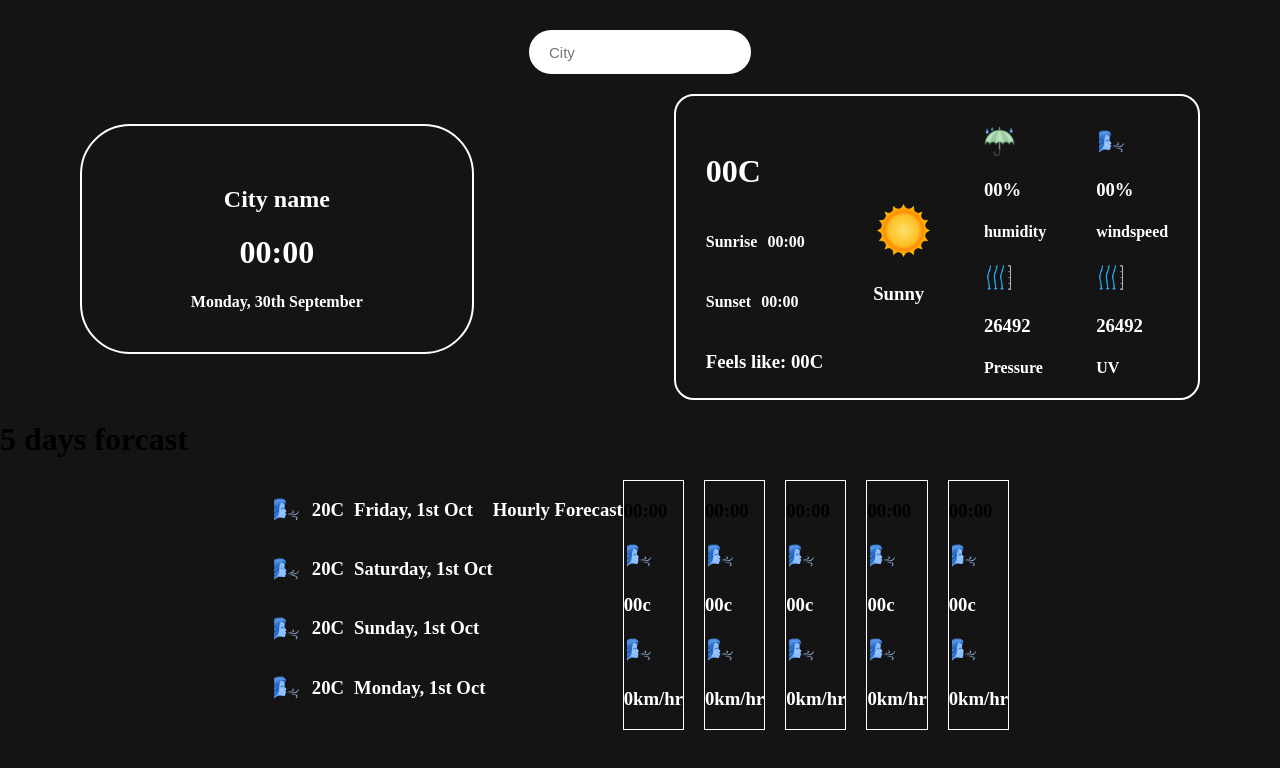
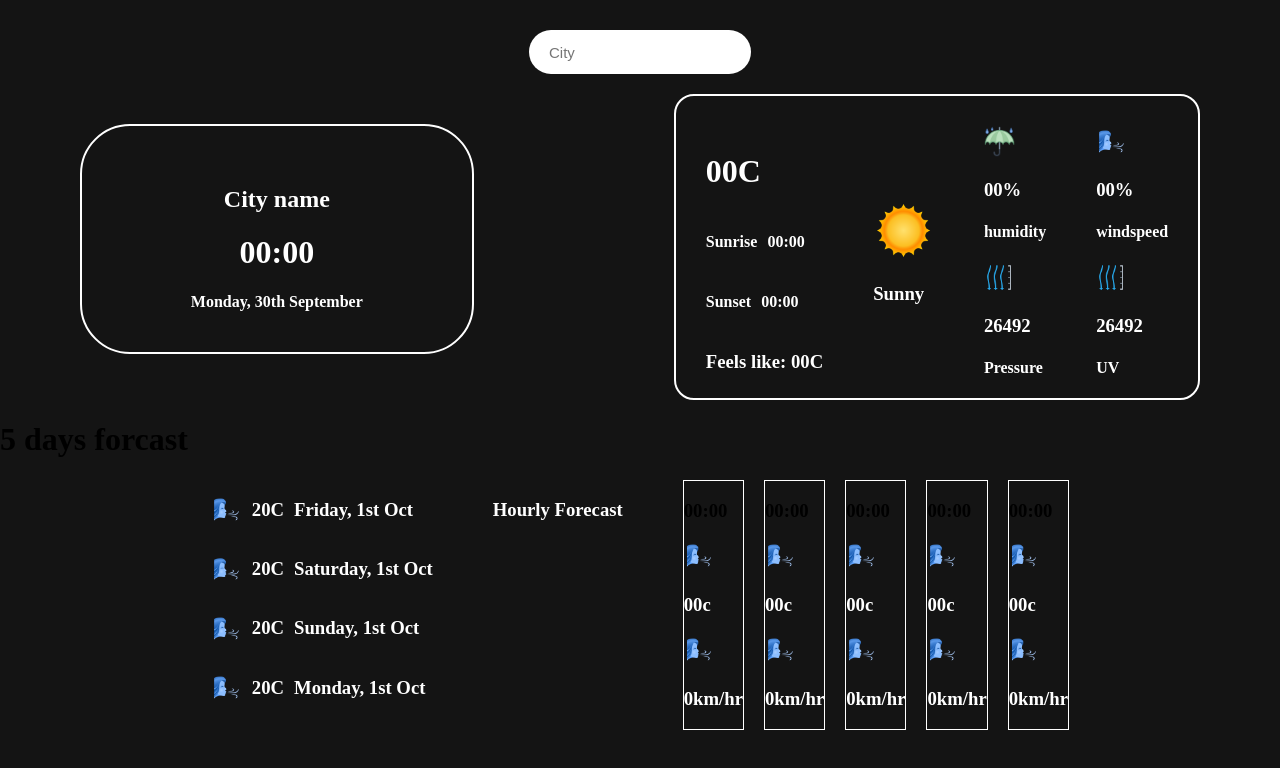
Before and after one commit to DeVTeJ10/Wea-The-Ether, a React (Vite) app: page / in a window 1280 px wide. Shown: the top 768 px of the page. Built offline with nearby package versions, Linux system fonts and the light colour scheme.

Commit message:
minor edits

```diff
--- a/package.json
+++ b/package.json
@@ -4,6 +4,7 @@
   "version": "0.0.0",
   "type": "module",
   "scripts": {
+    "start": "vite",
     "dev": "vite",
     "build": "vite build",
     "lint": "eslint .",
--- a/src/Pages/homepage/homePage.css
+++ b/src/Pages/homepage/homePage.css
@@ -98,6 +98,7 @@
 
 .finaltemp{
     display: flex;
+    gap: 60px;
     justify-content: center;
 
 }
```
Also changed, not shown: src/Pages/homepage/homePage.jsx (indentation only).
